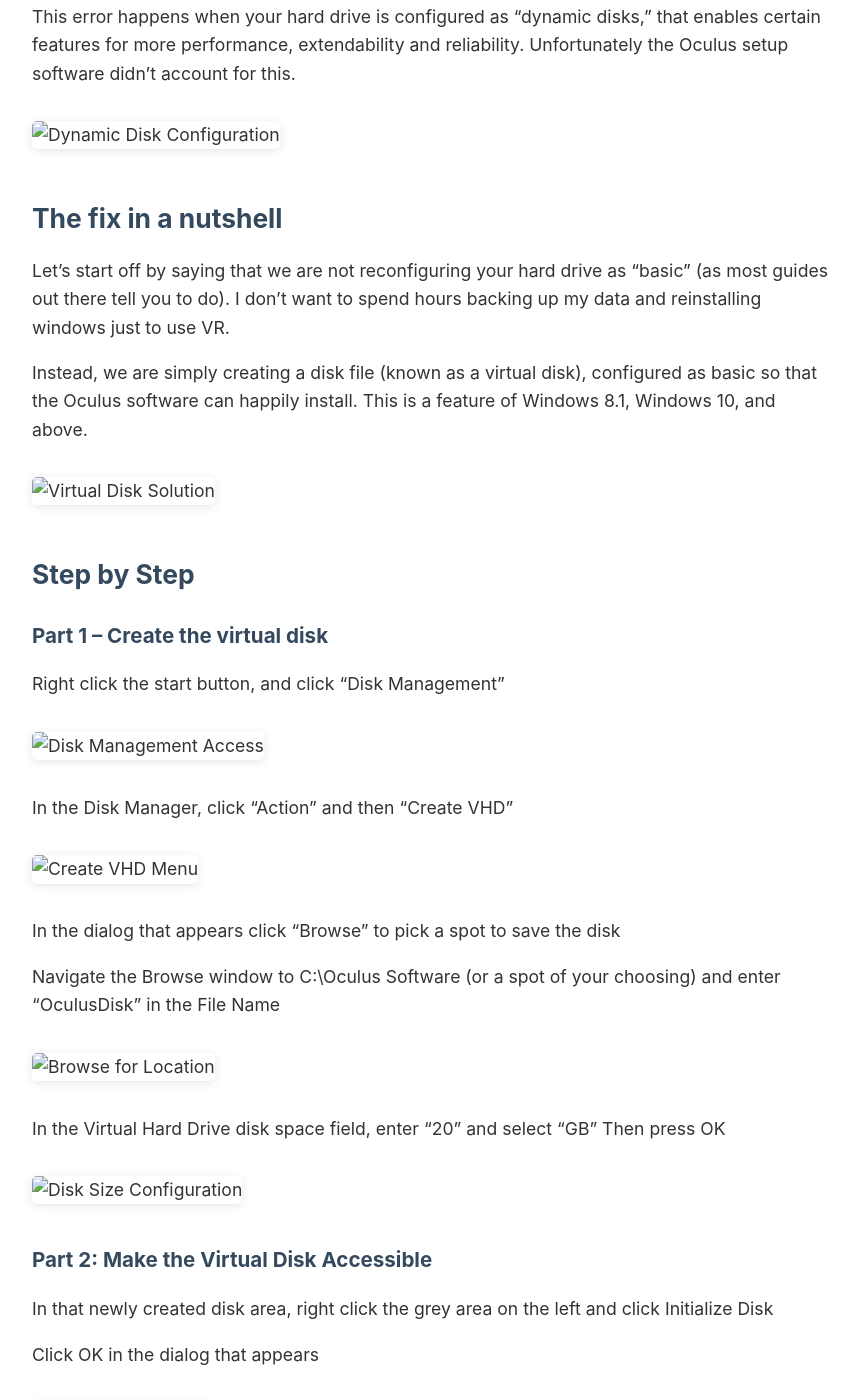
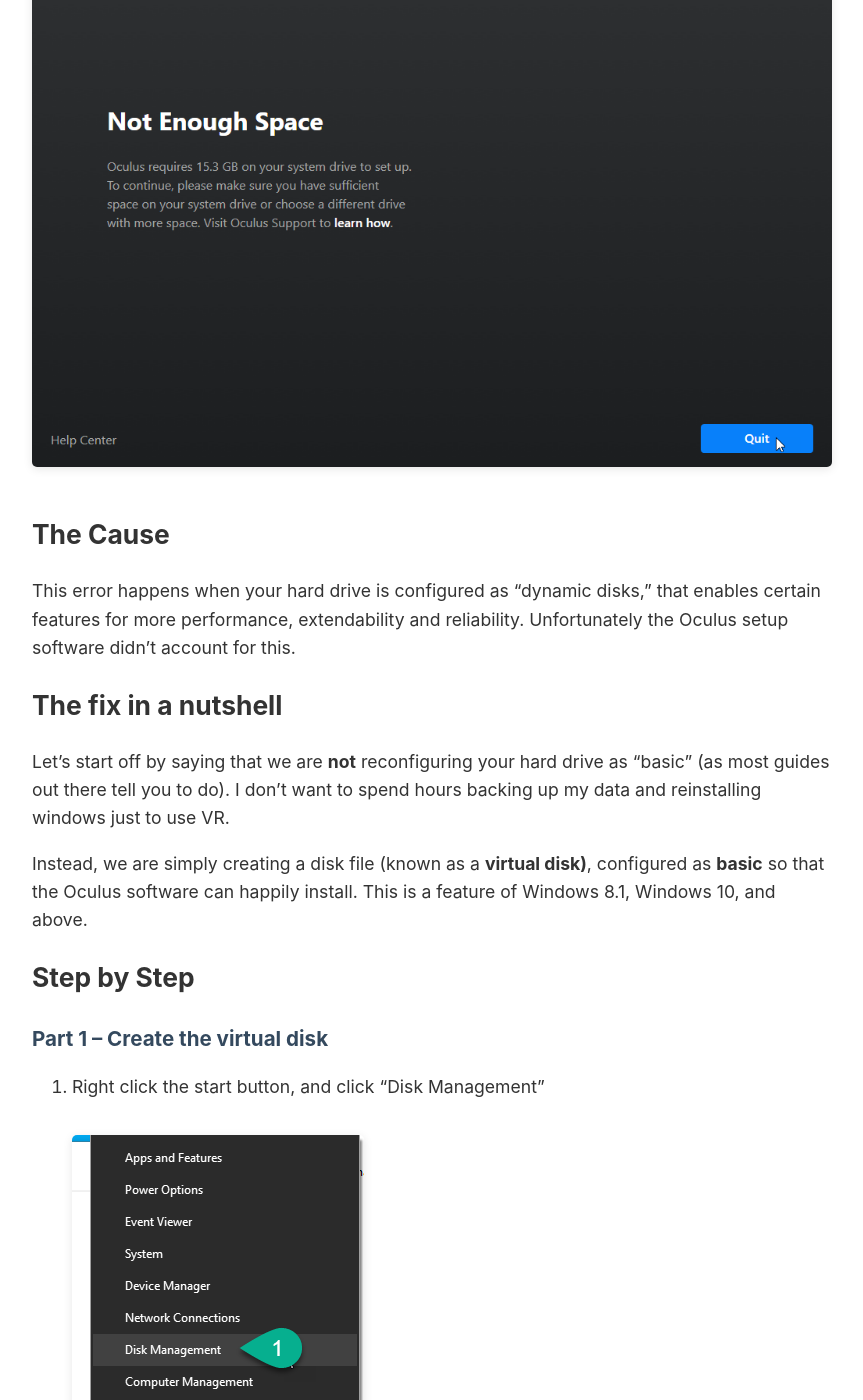
Before and after one commit to thestamp/thedailydeveloper, a Jekyll site: the page built from _posts/2024-01-01-step-by-step-how-to-fix-oculus-not-enough-space-install-error.md, in a window 1280 px wide and 1400 px high, scrolled down 482 px. Shown: the whole window, without its empty margins (208-1071 px from the left). Built offline with Jekyll 4.4.1, drawn with Linux system fonts in a browser that asks for light colours; part of the change alters nothing that is shown.

Commit message:
Update post with actual images and remove placeholders
Co-authored-by: thestamp <2663938+thestamp@users.noreply.github.com>

````diff
--- a/_posts/2024-01-01-step-by-step-how-to-fix-oculus-not-enough-space-install-error.md
+++ b/_posts/2024-01-01-step-by-step-how-to-fix-oculus-not-enough-space-install-error.md
@@ -10,89 +10,97 @@ excerpt: "Fix the frustrating 'Out of disk space' error when installing Oculus s
 
 Although a leading provider of VR technologies, Oculus is not known for their Windows software prowess. When you install the Oculus app software and you've encountered an "Out of disk space" error when you have enough disk space, look no further. This is how to get around it.
 
-![Oculus Installation Error](/assets/images/step-by-step-how-to-fix-oculus-not-enough-space-install-error/disk-management.png)
+![Oculus Installation Error](/assets/images/step-by-step-how-to-fix-oculus-not-enough-space-install-error/2020-03-08_20-29-01.png)
 
-## The Cause
+# The Cause
 
 This error happens when your hard drive is configured as "dynamic disks," that enables certain features for more performance, extendability and reliability. Unfortunately the Oculus setup software didn't account for this.
 
-![Dynamic Disk Configuration](/assets/images/step-by-step-how-to-fix-oculus-not-enough-space-install-error/create-vhd-dialog.png)
+# The fix in a nutshell
 
-## The fix in a nutshell
+Let's start off by saying that we are **not** reconfiguring your hard drive as "basic" (as most guides out there tell you to do). I don't want to spend hours backing up my data and reinstalling windows just to use VR.
 
-Let's start off by saying that we are not reconfiguring your hard drive as "basic" (as most guides out there tell you to do). I don't want to spend hours backing up my data and reinstalling windows just to use VR.
+Instead, we are simply creating a disk file (known as a **virtual disk)**, configured as **basic** so that the Oculus software can happily install. This is a feature of Windows 8.1, Windows 10, and above.
 
-Instead, we are simply creating a disk file (known as a virtual disk), configured as basic so that the Oculus software can happily install. This is a feature of Windows 8.1, Windows 10, and above.
-
-![Virtual Disk Solution](/assets/images/step-by-step-how-to-fix-oculus-not-enough-space-install-error/browse-location.png)
-
-## Step by Step
+# Step by Step
 
 ### Part 1 – Create the virtual disk
 
-Right click the start button, and click "Disk Management"
+1. Right click the start button, and click "Disk Management"
 
-![Disk Management Access](/assets/images/step-by-step-how-to-fix-oculus-not-enough-space-install-error/disk-size-config.png)
+   ![Disk Management](/assets/images/step-by-step-how-to-fix-oculus-not-enough-space-install-error/2020-03-08_20-59-01.png)
 
-In the Disk Manager, click "Action" and then "Create VHD"
+2. In the Disk Manager, click "Action" and then "Create VHD"
 
-![Create VHD Menu](/assets/images/step-by-step-how-to-fix-oculus-not-enough-space-install-error/initialize-disk.png)
+   ![Create VHD Menu](/assets/images/step-by-step-how-to-fix-oculus-not-enough-space-install-error/2020-03-08_20-31-08.png)
 
-In the dialog that appears click "Browse" to pick a spot to save the disk
+3. In the dialog that appears click "Browse" to pick a spot to save the disk
 
-Navigate the Browse window to C:\Oculus Software (or a spot of your choosing) and enter "OculusDisk" in the File Name
+   ![Create VHD Dialog](/assets/images/step-by-step-how-to-fix-oculus-not-enough-space-install-error/2020-03-08_20-31-46-2-324x400.png)
 
-![Browse for Location](/assets/images/step-by-step-how-to-fix-oculus-not-enough-space-install-error/new-simple-volume.png)
+4. Navigate the Browse window to C:\Oculus Software (or a spot of your choosing) and enter "OculusDisk" in the File Name
 
-In the Virtual Hard Drive disk space field, enter "20" and select "GB"
-Then press OK
+   ![Browse for Location](/assets/images/step-by-step-how-to-fix-oculus-not-enough-space-install-error/2020-03-08_20-32-16.png)
 
-![Disk Size Configuration](/assets/images/step-by-step-how-to-fix-oculus-not-enough-space-install-error/volume-wizard.png)
+5. In the Virtual Hard Drive disk space field, enter "20" and select "GB"
+   Then press OK
+
+   ![Disk Size Configuration](/assets/images/step-by-step-how-to-fix-oculus-not-enough-space-install-error/2020-03-08_20-32-27.png)
 
 ### Part 2: Make the Virtual Disk Accessible
 
-In that newly created disk area, right click the grey area on the left and click Initialize Disk
+6. In that newly created disk area, right click the grey area on the left and click Initialize Disk
 
-Click OK in the dialog that appears
+   ![Initialize Disk](/assets/images/step-by-step-how-to-fix-oculus-not-enough-space-install-error/2020-03-08_20-32-44.png)
 
-![Initialize Disk Dialog](/assets/images/step-by-step-how-to-fix-oculus-not-enough-space-install-error/assign-drive-letter.png)
+7. Click OK in the dialog that appears
 
-The dialog should close.
-Right click the white area of the new disk (under the black bar) and click New Simple Volume
+   ![Initialize Disk Dialog](/assets/images/step-by-step-how-to-fix-oculus-not-enough-space-install-error/2020-03-08_20-33-26.png)
 
-In the Welcome to the New Simple Volume Wizard dialog, click Next.
+8. The dialog should close.
+   Right click the white area of the new disk (under the black bar) and click New Simple Volume
 
-![New Simple Volume Wizard](/assets/images/step-by-step-how-to-fix-oculus-not-enough-space-install-error/format-partition.png)
+   ![New Simple Volume](/assets/images/step-by-step-how-to-fix-oculus-not-enough-space-install-error/2020-03-08_20-33-31.png)
 
-In the Specify Volume Size step, click Next.
+9. In the Welcome to the New Simple Volume Wizard dialog, click Next.
 
-In the Assign Drive Letter or Path step, beside Assign the following drive letter, click and select "O" in the dropdown and click Next.
+   ![New Simple Volume Wizard](/assets/images/step-by-step-how-to-fix-oculus-not-enough-space-install-error/2020-03-08_20-34-26.png)
 
-![Assign Drive Letter](/assets/images/step-by-step-how-to-fix-oculus-not-enough-space-install-error/run-dialog.png)
+10. In the Specify Volume Size step, click Next.
 
-In the Format Partition step, beside Volume Label, enter "Oculus" in the text field and click Next.
+    ![Specify Volume Size](/assets/images/step-by-step-how-to-fix-oculus-not-enough-space-install-error/2020-03-08_20-35-00.png)
 
-Lastly, click Finish.
+11. In the Assign Drive Letter or Path step, beside Assign the following drive letter, click and select "O" in the dropdown and click Next.
 
-![Format Partition](/assets/images/step-by-step-how-to-fix-oculus-not-enough-space-install-error/oculus-installer-command.png)
+    ![Assign Drive Letter](/assets/images/step-by-step-how-to-fix-oculus-not-enough-space-install-error/2020-03-08_20-35-37.png)
+
+12. In the Format Partition step, beside Volume Label, enter "Oculus" in the text field and click Next.
+
+    ![Format Partition](/assets/images/step-by-step-how-to-fix-oculus-not-enough-space-install-error/2020-03-08_20-35-40.png)
+
+13. Lastly, click Finish.
+
+    ![Finish Volume Creation](/assets/images/step-by-step-how-to-fix-oculus-not-enough-space-install-error/2020-03-08_20-35-45.png)
 
 ### Part 3: Installing the Oculus Software
 
-Right click the Start Button and click Run
+14. Right click the Start Button and click Run
 
-In the Run Dialog, click Browse
+    ![Run Dialog](/assets/images/step-by-step-how-to-fix-oculus-not-enough-space-install-error/2020-03-08_21-08-39.png)
 
-Browse to the Oculus Installer, and click Open
+15. In the Run Dialog, click Browse
 
-In the File Path text box, press the spacebar and add the following text to the end, then press OK:
-```
-/drive=O
-```
+16. Browse to the Oculus Installer, and click Open
 
-It should look a bit like this:
+17. In the File Path text box, press the spacebar and add the following text to the end, then press OK:
+    ```
+    /drive=O
+    ```
 
-![Oculus Installer Command](/assets/images/step-by-step-how-to-fix-oculus-not-enough-space-install-error/oculus-installer-command.png)
+    It should look a bit like this:
 
-Go through the steps in the Oculus Software installer!
+    ![Oculus Installer Command](/assets/images/step-by-step-how-to-fix-oculus-not-enough-space-install-error/2020-03-08_20-29-50.png)
+
+18. Go through the steps in the Oculus Software installer!
 
 Enjoy Oculus VR! Give me a follow at @TheDailyDev on twitter, or contact me at <a href="https://web.archive.org/web/20210301101200/http://thedailydeveloper.com/hello">http://thedailydeveloper.com/hello</a>
````
Also changed, not shown: assets/images/step-by-step-how-to-fix-oculus-not-enough-space-install-error/assign-drive-letter.png (deleted), assets/images/step-by-step-how-to-fix-oculus-not-enough-space-install-error/browse-location.png (deleted), assets/images/step-by-step-how-to-fix-oculus-not-enough-space-install-error/create-vhd-dialog.png (deleted), assets/images/step-by-step-how-to-fix-oculus-not-enough-space-install-error/disk-management.png (deleted), assets/images/step-by-step-how-to-fix-oculus-not-enough-space-install-error/disk-size-config.png (deleted), assets/images/step-by-step-how-to-fix-oculus-not-enough-space-install-error/format-partition.png (deleted), assets/images/step-by-step-how-to-fix-oculus-not-enough-space-install-error/initialize-disk.png (deleted), assets/images/step-by-step-how-to-fix-oculus-not-enough-space-install-error/new-simple-volume.png (deleted), assets/images/step-by-step-how-to-fix-oculus-not-enough-space-install-error/oculus-installer-command.png (deleted), assets/images/step-by-step-how-to-fix-oculus-not-enough-space-install-error/run-dialog.png (deleted), assets/images/step-by-step-how-to-fix-oculus-not-enough-space-install-error/volume-wizard.png (deleted).
